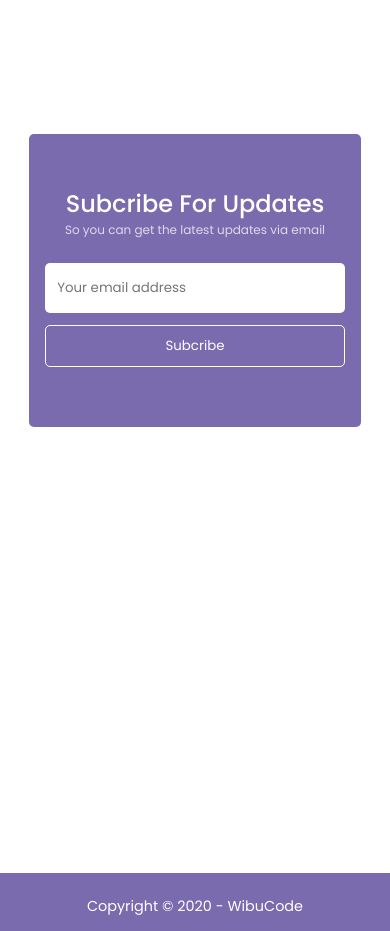
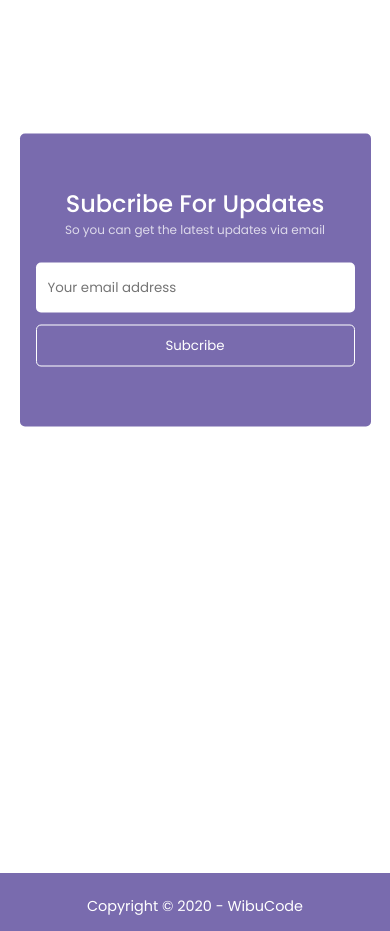
Before and after one commit to stevenjohs/re-zero, a plain HTML site: page index.html in a window 390 px wide. Shown: the part 7020-7951 px from the top of the page. Drawn offline with Linux system fonts and the light colour scheme.

Commit message:
akhir sumpah

```diff
--- a/assets/css/app.css
+++ b/assets/css/app.css
@@ -450,6 +450,9 @@ section {
     flex-direction: column;
     align-items: center;
     margin: auto;
+    position: absolute;
+    top: 50%;
+    transform: translate(0, -50%);
 }
 
 .contact .contact-content h1 {
@@ -600,7 +603,7 @@ footer {
     }
 
     .contact .contact-content {
-        width: 85% !important;
+        width: 90% !important;
         text-align: center;
     }
 
```
